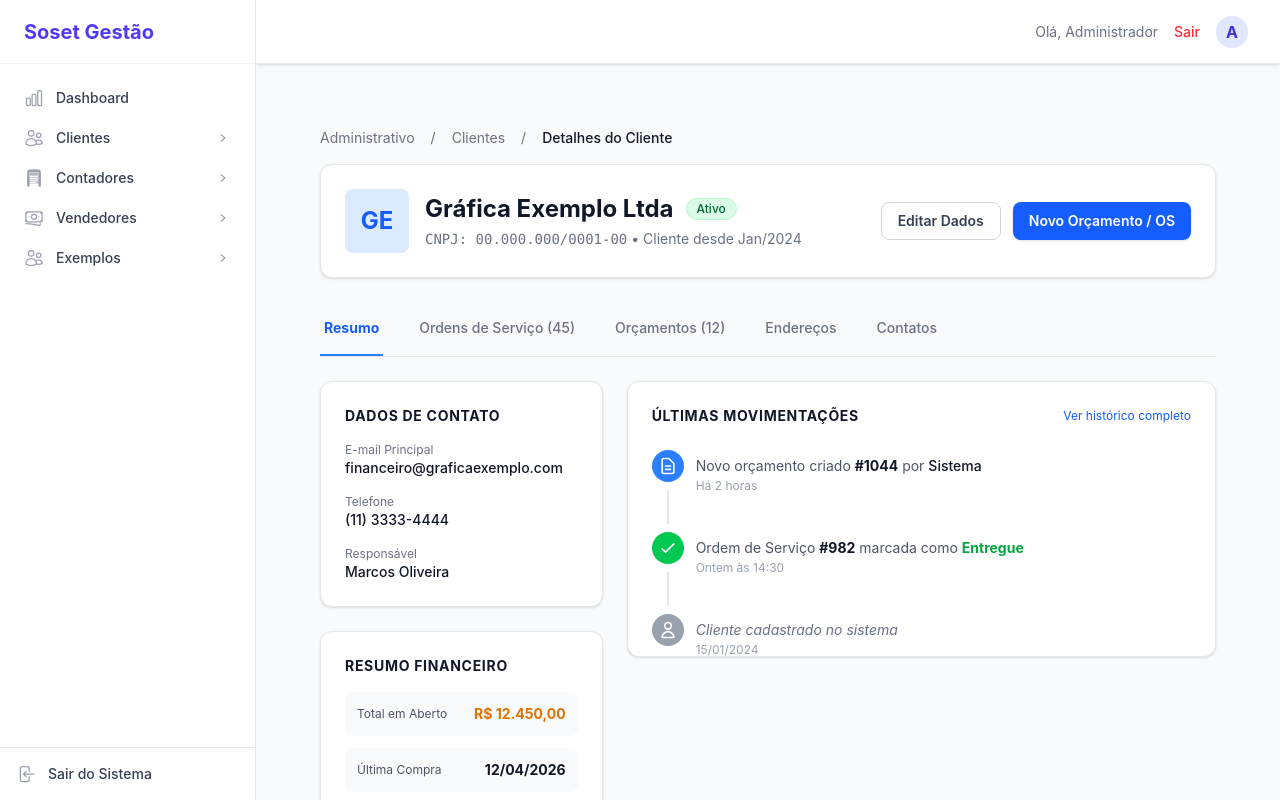
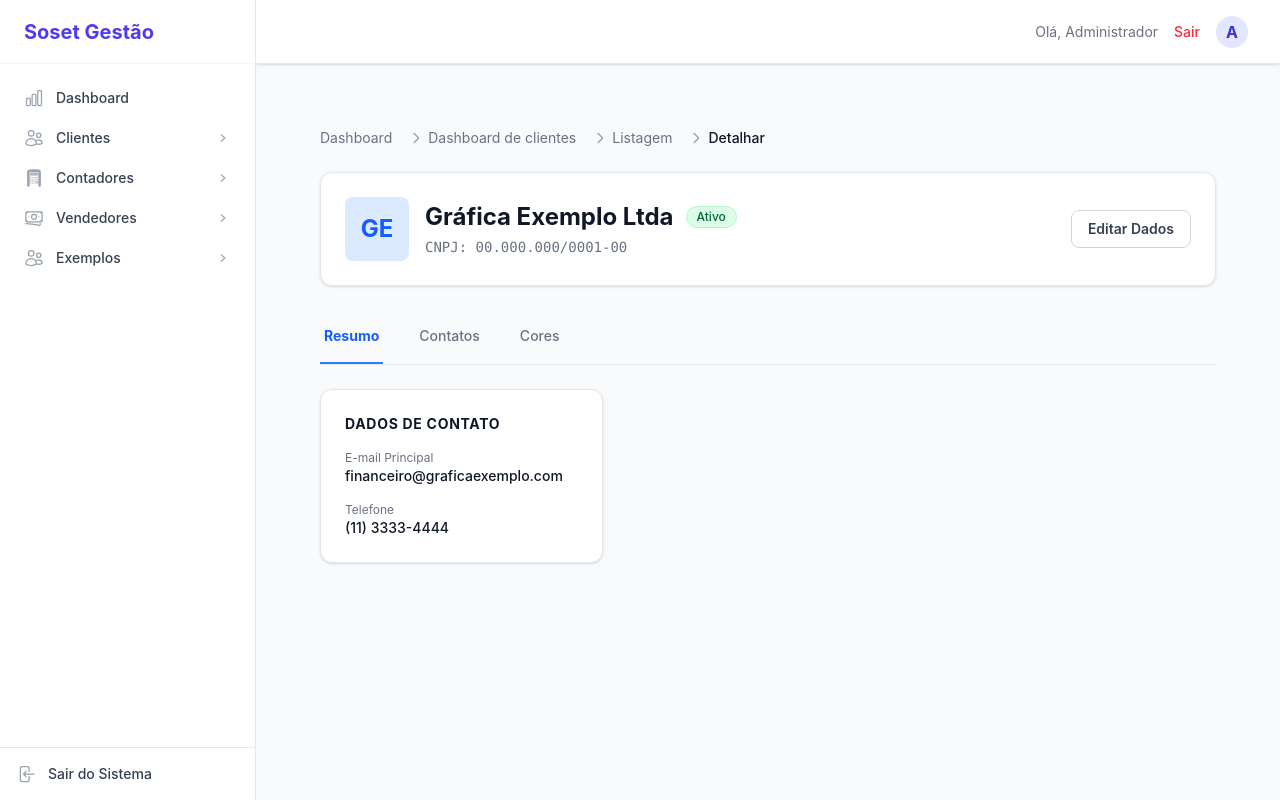
Before and after one commit to grafica-soset/front-admin, a Nuxt app: page /clientes/1 in a window 1280 px wide. Built offline with nearby package versions, Linux system fonts and the light colour scheme.

Commit message:
Comentar partes do cliente não funcionando

```diff
--- a/app/pages/clientes/[id].vue
+++ b/app/pages/clientes/[id].vue
@@ -1,15 +1,16 @@
+<script setup>
+
+const pageBreadcrumbList = [
+  { label: 'Dashboard de clientes', to: '/clientes' },
+  { label: 'Listagem', to: '/clientes/listagem' },
+  { label: 'Detalhar' },
+]
+
+</script>
 <template>
   <div class="p-6 md:p-8 bg-gray-50 min-h-screen font-sans w-full">
 
-    <nav class="flex text-sm text-gray-500 mb-4" aria-label="Breadcrumb">
-      <ol class="inline-flex items-center space-x-1 md:space-x-2">
-        <li class="inline-flex items-center hover:text-blue-600 cursor-pointer">Administrativo</li>
-        <li><span class="mx-2">/</span></li>
-        <li class="hover:text-blue-600 cursor-pointer">Clientes</li>
-        <li><span class="mx-2">/</span></li>
-        <li class="text-gray-900 font-medium">Detalhes do Cliente</li>
-      </ol>
-    </nav>
+    <UiBreadcrumb :items="pageBreadcrumbList" />
 
     <header class="bg-white p-6 rounded-xl border border-gray-200 shadow-sm mb-6">
       <div class="flex flex-col md:flex-row justify-between items-start md:items-center gap-4">
@@ -25,7 +26,7 @@
               </span>
             </div>
             <p class="text-sm text-gray-500 mt-1">
-              <span class="font-mono">CNPJ: 00.000.000/0001-00</span> • Cliente desde Jan/2024
+              <span class="font-mono">CNPJ: 00.000.000/0001-00</span>
             </p>
           </div>
         </div>
@@ -34,29 +35,43 @@
           <button class="flex-1 md:flex-none px-4 py-2 border border-gray-300 text-gray-700 text-sm font-semibold rounded-lg hover:bg-gray-50 transition-colors">
             Editar Dados
           </button>
+          <!--
           <button class="flex-1 md:flex-none px-4 py-2 bg-blue-600 text-white text-sm font-semibold rounded-lg hover:bg-blue-700 transition-colors shadow-sm">
             Novo Orçamento / OS
           </button>
+          -->
         </div>
       </div>
     </header>
 
     <div class="border-b border-gray-200 mb-6">
       <nav class="flex space-x-8" aria-label="Tabs">
+        <!-- Neste momento não vamos trabalhar o resumo -->
         <button class="border-b-2 border-blue-500 text-blue-600 px-1 py-4 text-sm font-bold whitespace-nowrap">
           Resumo
         </button>
+        <!-- Neste momento não vamos listar ordem de servicos -->
+        <!--
         <button class="border-b-2 border-transparent text-gray-500 hover:text-gray-700 hover:border-gray-300 px-1 py-4 text-sm font-medium whitespace-nowrap">
           Ordens de Serviço (45)
         </button>
+        -->
+        <!-- Neste momento não vamos listar orçamentos -->
+        <!--
         <button class="border-b-2 border-transparent text-gray-500 hover:text-gray-700 hover:border-gray-300 px-1 py-4 text-sm font-medium whitespace-nowrap">
           Orçamentos (12)
         </button>
+        -->
+        <!--
         <button class="border-b-2 border-transparent text-gray-500 hover:text-gray-700 hover:border-gray-300 px-1 py-4 text-sm font-medium whitespace-nowrap">
           Endereços
         </button>
+        -->
         <button class="border-b-2 border-transparent text-gray-500 hover:text-gray-700 hover:border-gray-300 px-1 py-4 text-sm font-medium whitespace-nowrap">
           Contatos
+        </button>
+        <button class="border-b-2 border-transparent text-gray-500 hover:text-gray-700 hover:border-gray-300 px-1 py-4 text-sm font-medium whitespace-nowrap">
+          Cores
         </button>
       </nav>
     </div>
@@ -75,13 +90,10 @@
               <dt class="text-xs text-gray-500">Telefone</dt>
               <dd class="text-sm font-medium text-gray-900">(11) 3333-4444</dd>
             </div>
-            <div>
-              <dt class="text-xs text-gray-500">Responsável</dt>
-              <dd class="text-sm font-medium text-gray-900">Marcos Oliveira</dd>
-            </div>
           </dl>
         </section>
 
+        <!--
         <section class="bg-white p-6 rounded-xl border border-gray-200 shadow-sm">
           <h3 class="text-sm font-bold text-gray-900 uppercase tracking-wider mb-4">Resumo Financeiro</h3>
           <div class="space-y-3">
@@ -95,9 +107,11 @@
             </div>
           </div>
         </section>
+        -->
       </div>
 
       <div class="lg:col-span-2 space-y-6">
+        <!--
         <section class="bg-white p-6 rounded-xl border border-gray-200 shadow-sm">
           <div class="flex justify-between items-center mb-6">
             <h3 class="text-sm font-bold text-gray-900 uppercase tracking-wider">Últimas Movimentações</h3>
@@ -158,6 +172,7 @@
             </ul>
           </div>
         </section>
+        -->
       </div>
 
     </div>
```
